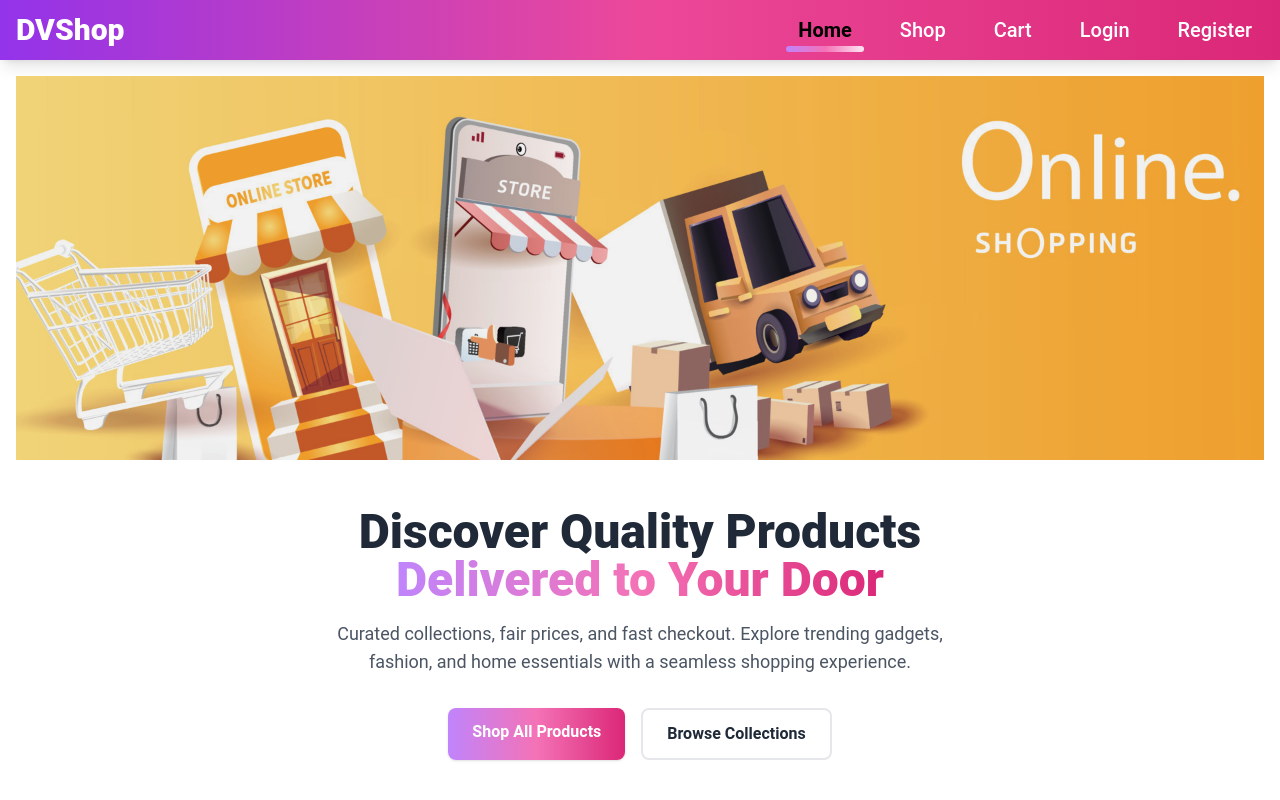
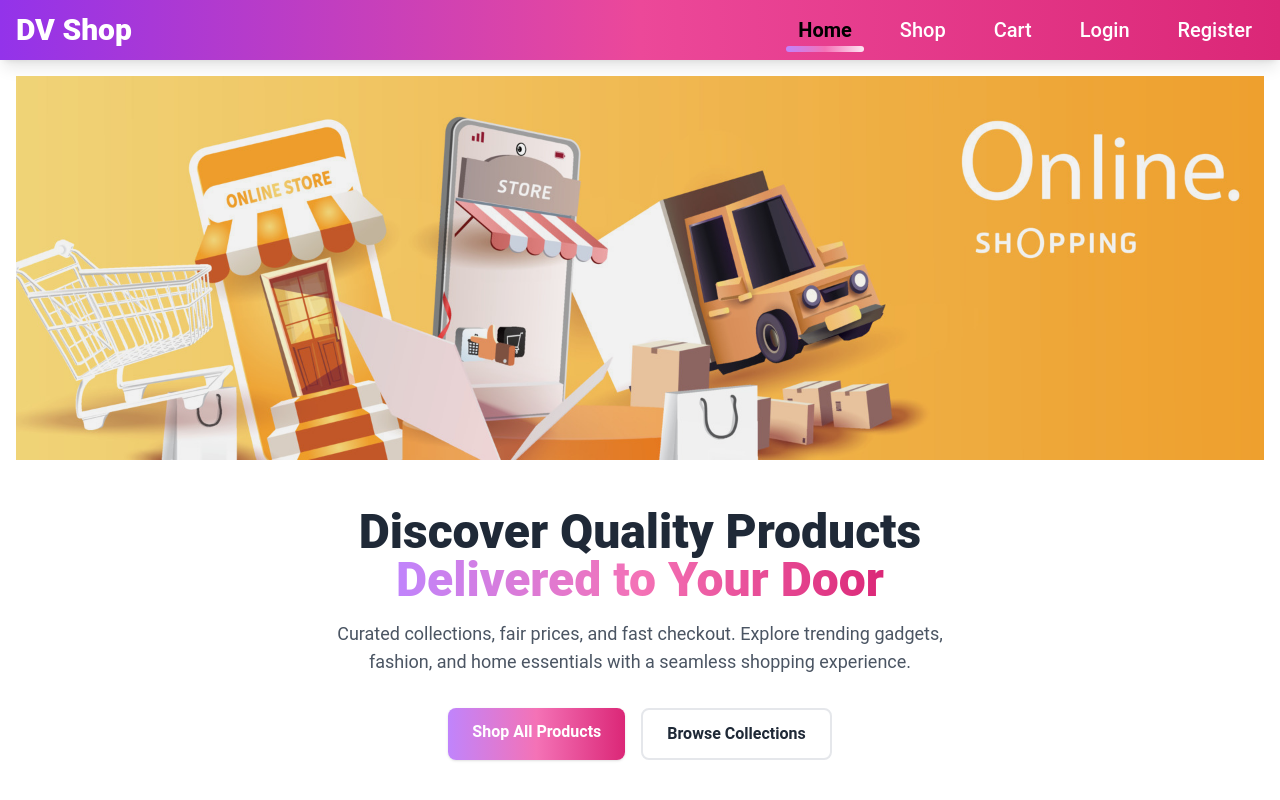
Before and after one commit to sugandv21/Ecom_Project, a React (Vite) app in the folder Ecom_Frontend/: page / in a window 1280 px wide. Shown: the top 800 px of the page. Built offline with nearby package versions, Linux system fonts and the light colour scheme; no server answers.

Commit message:
Update Navbar.jsx

```diff
--- a/Ecom_Frontend/src/components/Navbar.jsx
+++ b/Ecom_Frontend/src/components/Navbar.jsx
@@ -56,7 +56,7 @@ export default function Navbar() {
       <div className="container mx-auto px-4 py-3 flex items-center justify-between">
         <Link to="/" className="flex items-center gap-3">
           <span className="text-2xl md:text-3xl font-extrabold text-white hover:text-yellow-200 transition-colors">
-            DVShop
+            DV Shop
           </span>
         </Link>
 
```
